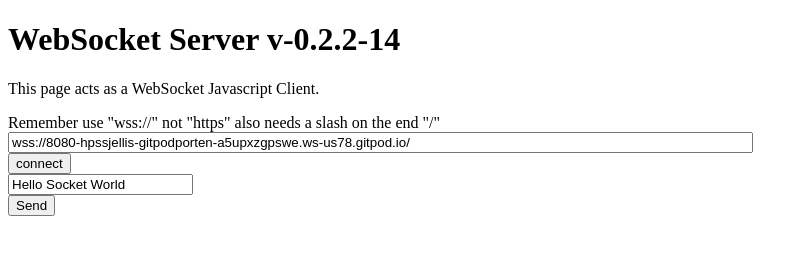
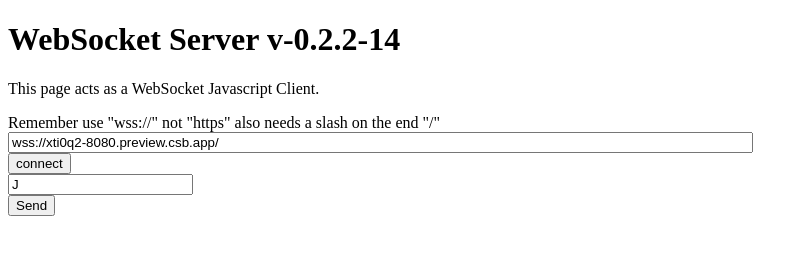
Before and after one commit to hpssjellis/codesandbox-websocket, a website: page index.html in a window 1280 px wide. Shown: the whole page, without its empty margins (0-808 px from the left). Drawn offline with Linux system fonts and the light colour scheme.

Commit message:
Update index.html

```diff
--- a/index.html
+++ b/index.html
@@ -10,7 +10,7 @@
   <h1>WebSocket Server v-0.2.2-14</h1>
   <p>This page acts as a WebSocket Javascript Client.</p>
   Remember use "wss://" not "https"  also needs a slash on the end "/"<br>
-<input size=90 type=text id="myGitpod" value="wss://8080-hpssjellis-gitpodporten-a5upxzgpswe.ws-us78.gitpod.io/" onchange="{
+<input size=90 type=text id="myGitpod" value="wss://xti0q2-8080.preview.csb.app/" onchange="{
 
   //alert(this.value);
 }"><br>
@@ -41,7 +41,7 @@
     }
 }"><br>
 
-  <input id="mySend" type=text value="Hello Socket World"><br>
+  <input id="mySend" type=text value="J"><br>
   <input type=button value="Send" onclick="{
     // send message
     myWebSocket.send(document.getElementById('mySend').value)
```
